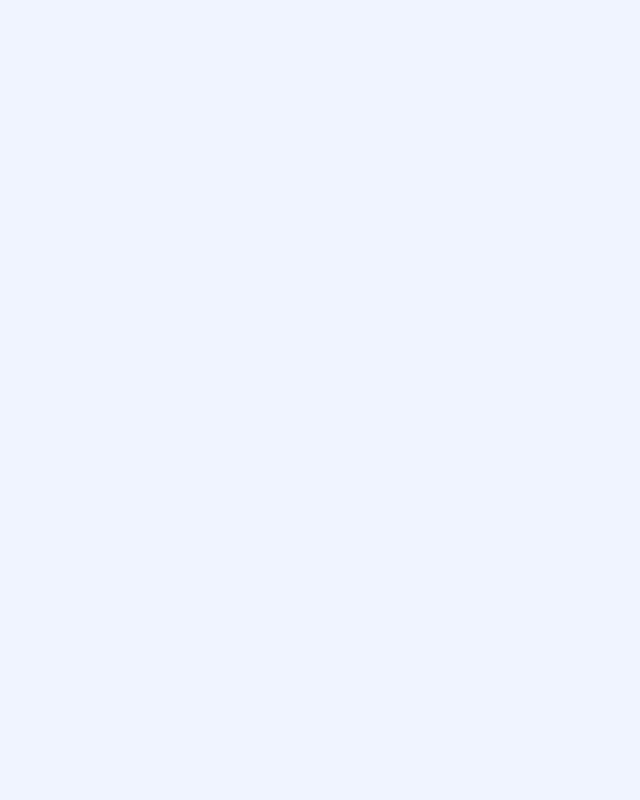
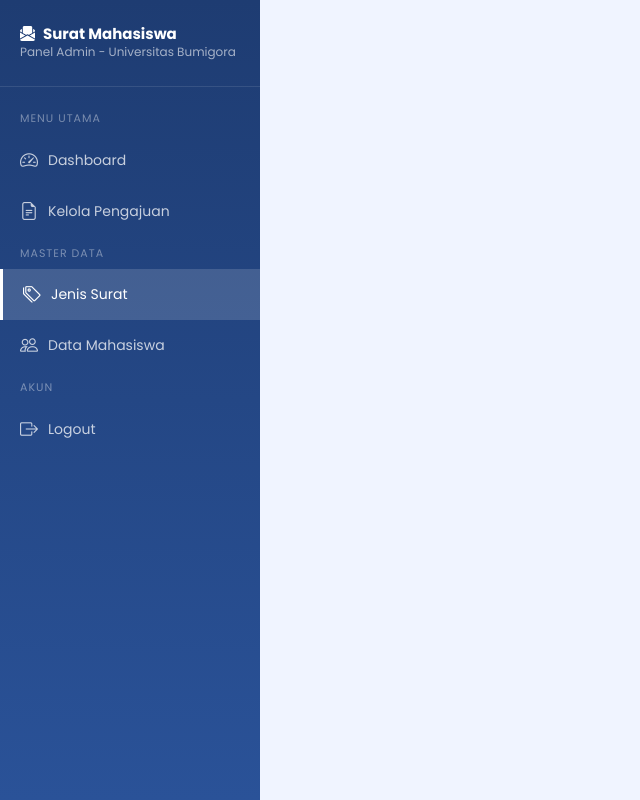
Before and after one commit to 24010110082-Rizky/sistem-pengajuan-surat, a CodeIgniter app: page /index.php/admin/jenis_surat in a window 1280 px wide. Before the commit the part shown is empty. Shown: the whole page, without its empty margins (0-640 px from the left). Run offline with CodeIgniter, Linux system fonts and the light colour scheme; the visitor is signed in with stand-in values (Sample User, id 1); data comes from the database, SQL or seed files in the repository.

Commit message:
Tambah class sidebar

```diff
--- a/application/views/admin/kelola_surat.php
+++ b/application/views/admin/kelola_surat.php
@@ -207,3 +207,22 @@
         }
     </style>
 </head>
+
+<body>
+
+    <div class="sidebar">
+        <div class="sidebar-brand">
+            <h5><i class="bi bi-envelope-paper-fill me-2"></i>Surat Mahasiswa</h5>
+            <p>Panel Admin - Universitas Bumigora</p>
+        </div>
+        <div class="sidebar-menu">
+            <div class="menu-label">Menu Utama</div>
+            <a href="<?= site_url('dashboard') ?>"><i class="bi bi-speedometer2"></i> Dashboard</a>
+            <a href="<?= site_url('admin/pengajuan') ?>"><i class="bi bi-file-earmark-text"></i> Kelola Pengajuan</a>
+            <div class="menu-label">Master Data</div>
+            <a href="<?= site_url('admin/jenis-surat') ?>" class="active"><i class="bi bi-tags"></i> Jenis Surat</a>
+            <a href="<?= site_url('admin/mahasiswa') ?>"><i class="bi bi-people"></i> Data Mahasiswa</a>
+            <div class="menu-label">Akun</div>
+            <a href="<?= site_url('logout') ?>"><i class="bi bi-box-arrow-right"></i> Logout</a>
+        </div>
+    </div>
```
